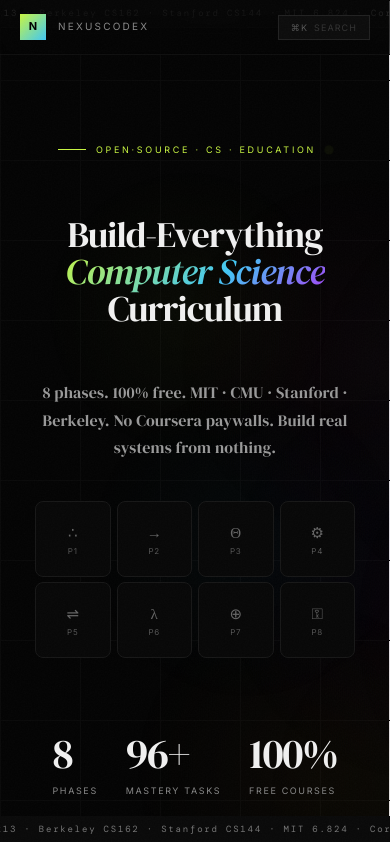
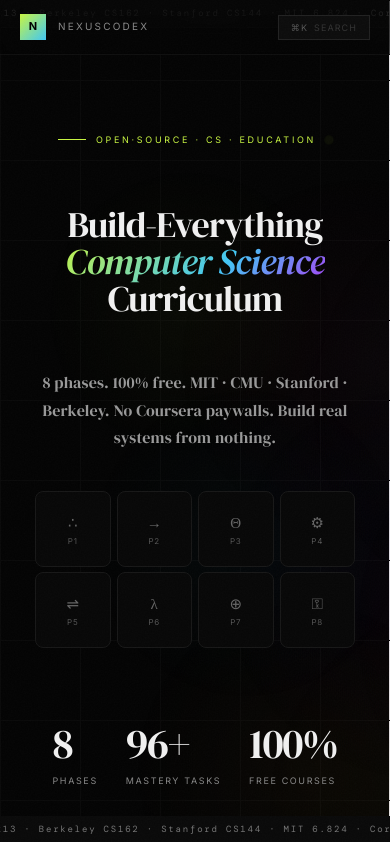
Before and after one commit to pronexuscodex/cs-curriculum, a React (Vite) app: page / in a window 390 px wide. Shown: the top 842 px of the page. Built offline with nearby package versions, Linux system fonts and the light colour scheme; a web font is replaced by a local one.

Commit message:
Enhancements

```diff
--- a/src/App.jsx
+++ b/src/App.jsx
@@ -9,8 +9,9 @@ const GlobalStyles = () => {
     style.textContent = `
       @import url('https://fonts.googleapis.com/css2?family=DM+Serif+Display:ital@0;1&family=DM+Mono:wght@300;400;500&family=Inter:wght@400;500;600;700&display=swap');
 
-      html, body { margin: 0 !important; padding: 0 !important; width: 100% !important; max-width: 100% !important; overflow-x: hidden !important; }
-      #root { margin: 0; padding: 0; width: 100%; max-width: 100%; overflow: hidden; }
+      html, body { margin: 0 !important; padding: 0 !important; width: 100% !important; max-width: 100% !important; }
+      body { overflow-x: hidden !important; }
+      #root { margin: 0; padding: 0; width: 100%; max-width: 100%; }
       *, *::before, *::after { box-sizing: border-box; margin: 0; padding: 0; }
 
       ::-webkit-scrollbar { width: 4px; height: 4px; }
@@ -995,7 +996,7 @@ export default function App() {
 
   if (view === "landing") {
     return (
-      <div style={{ minHeight: "100vh", width: "100%", maxWidth: "100%", margin: 0, padding: 0, background: "#040404", fontFamily: "Inter, system-ui, sans-serif", color: "#fff", position: "relative", overflow: "hidden" }}>
+      <div style={{ minHeight: "100vh", width: "100%", maxWidth: "100%", margin: 0, padding: 0, background: "#040404", fontFamily: "Inter, system-ui, sans-serif", color: "#fff", position: "relative", overflowX: "hidden" }}>
         <GlobalStyles />
         <Overlays />
         <CursorGlow />
@@ -1046,7 +1047,7 @@ export default function App() {
         <TickerTape />
 
         {/* Hero content */}
-        <div style={{ position: "relative", zIndex: 1, minHeight: "100vh", width: "100%", display: "flex", flexDirection: "column", alignItems: "center", justifyContent: "center", padding: isMobile ? "110px 20px 80px" : "120px 5% 80px", textAlign: "center" }}>
+        <div style={{ position: "relative", zIndex: 1, minHeight: "100vh", width: "100%", display: "flex", flexDirection: "column", alignItems: "center", justifyContent: "center", padding: isMobile ? "100px 20px 100px" : "120px 5% 100px", textAlign: "center" }}>
 
           <div style={{ display: "inline-flex", alignItems: "center", gap: "10px", marginBottom: "36px" }} className="fade-up">
             <div style={{ width: "28px", height: "1px", background: "#C8F542" }} />
@@ -1232,7 +1233,7 @@ export default function App() {
 
   /* ─── MAIN CURRICULUM ─── */
   return (
-    <div style={{ display: "flex", height: "100vh", width: "100%", maxWidth: "100%", background: "#040404", fontFamily: "Inter, system-ui, sans-serif", color: "#fff", overflow: "hidden" }}>
+    <div style={{ display: "flex", height: "100vh", width: "100%", maxWidth: "100%", background: "#040404", fontFamily: "Inter, system-ui, sans-serif", color: "#fff", overflow: "hidden", position: "relative" }}>
       <GlobalStyles />
       <Overlays />
       <CursorGlow />
```
